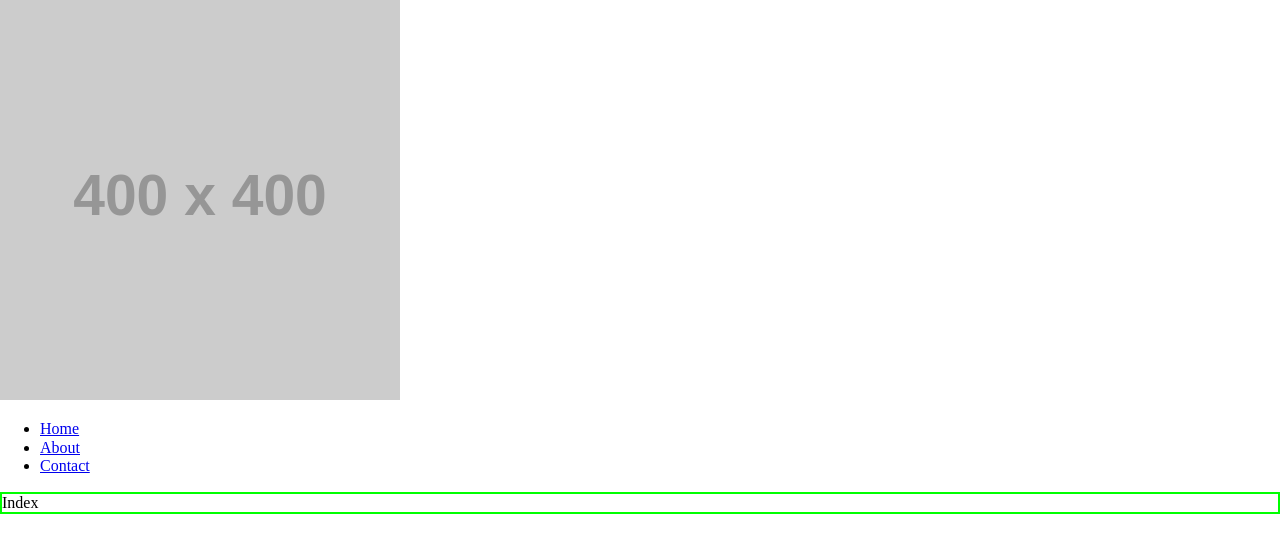
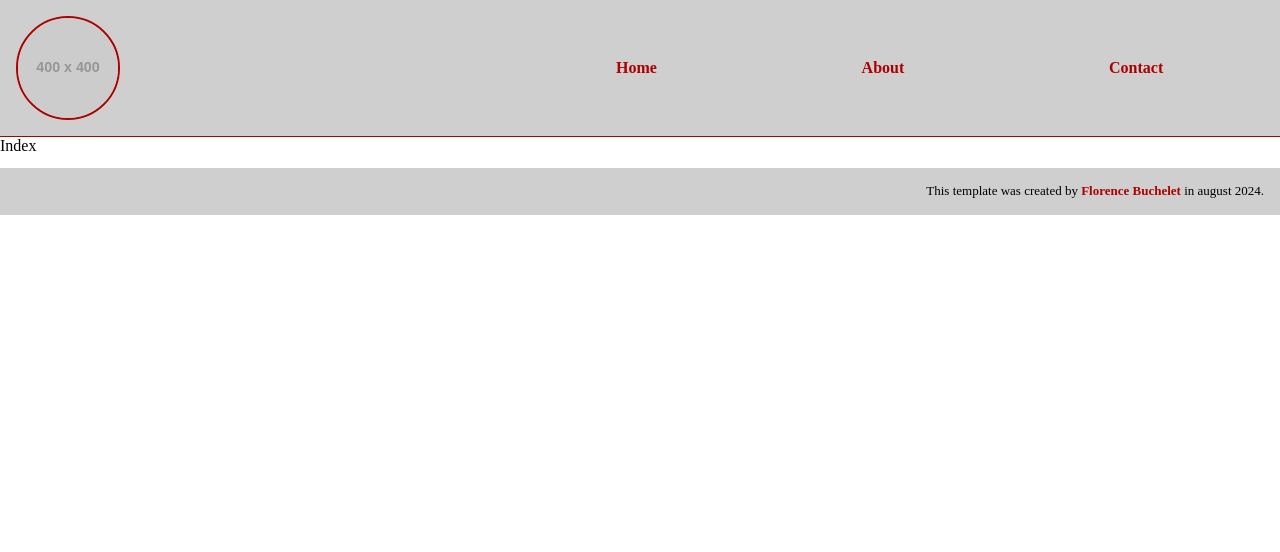
Before and after one commit to FlorenceBuchelet/nextTS-fullstack-template, a Next.js app in the folder frontend/: page / in a window 1280 px wide. Shown: the top 552 px of the page. Built offline with nearby package versions, Linux system fonts and the light colour scheme.

Commit message:
header and footer layout

```diff
--- a/frontend/src/layouts/Footer.tsx
+++ b/frontend/src/layouts/Footer.tsx
@@ -0,0 +1,11 @@
+import Link from "next/link";
+
+export default function Footer() {
+    return (
+        <>
+            <footer className="footer">
+                <p className="footer__p">This template was created by <Link href="https://github.com/FlorenceBuchelet">Florence Buchelet</Link> in august 2024.</p>
+            </footer>
+        </>
+    );
+}
--- a/frontend/src/layouts/Header.tsx
+++ b/frontend/src/layouts/Header.tsx
@@ -1,20 +1,17 @@
 import Image from "next/image";
 import Link from "next/link";
 
-export default function Layout({ children }: { children: React.ReactNode }) {
+export default function Header() {
     return (
         <>
-            <header>
-                <Image src="https://placehold.co/400" width={400} height={400} alt="placeholder" className="logo" />
-                <ul>
-                    <li><Link href="/index">Home</Link></li>
-                    <li><Link href="/about">About</Link></li>
-                    <li><Link href="/contact">Contact</Link></li>
+            <header className="header">
+                <Image src="https://placehold.co/400" width={400} height={400} alt="placeholder" className="header__logo" />
+                <ul className="header__links">
+                    <li className="header__link"><Link href="/">Home</Link></li>
+                    <li className="header__link"><Link href="/about">About</Link></li>
+                    <li className="header__link"><Link href="/contact">Contact</Link></li>
                 </ul>
             </header>
-            <section className="lime">
-                {children}
-            </section>
         </>
     );
 }
--- /dev/null
+++ b/frontend/src/layouts/Layout.tsx
@@ -0,0 +1,14 @@
+import Footer from "./Footer";
+import Header from "./Header";
+
+export default function Layout({ children }: { children: React.ReactNode }) {
+    return (
+        <>
+        <Header />
+            <section className="body">
+                {children}
+            </section>
+            <Footer />
+        </>
+    );
+}
--- a/frontend/src/pages/_app.tsx
+++ b/frontend/src/pages/_app.tsx
@@ -1,4 +1,4 @@
-import Layout from "@/layouts/Header";
+import Layout from "@/layouts/Layout";
 import '../styles/main.scss';
 import type { AppProps } from "next/app";
 import dynamic from "next/dynamic";
--- a/frontend/src/styles/abstracts/_variables.scss
+++ b/frontend/src/styles/abstracts/_variables.scss
@@ -1,3 +1,16 @@
-.lime {
-  border: 2px solid lime;
-}
+$main-highlight: rgb(173, 0, 0);
+$light-highlight: lighten($main-highlight, 40%);
+$dark-highlight: darken($main-highlight, 20%);
+
+
+$border-color: $main-highlight;
+$background-color: rgb(207, 207, 207);
+$background-neutral: rgb(226, 226, 226);
+
+
+// Links
+$base-link: $main-highlight;
+$visited-link: $light-highlight;
+$active-link: blue;
+$hovered-link: $dark-highlight;
+$focused-link: red;
--- a/frontend/src/styles/base/_base.scss
+++ b/frontend/src/styles/base/_base.scss
@@ -0,0 +1,25 @@
+a {
+    color: $base-link;
+    text-decoration: none;
+    font-weight: bold;
+    &:visited {
+        color: $visited-link;
+    }
+    &:active {
+        color: $active-link;
+    }
+    &:hover {
+        color: $hovered-link;
+    }
+    &:focus {
+        color: $focused-link;
+        padding-inline: 2px;
+    }
+}
+
+
+
+// debugging
+.lime {
+    border: 5px solid lime;
+}
--- a/frontend/src/styles/base/_reset.scss
+++ b/frontend/src/styles/base/_reset.scss
@@ -377,3 +377,7 @@ template {
 [hidden] {
     display: none;
 }
+
+ul {
+    list-style: none;
+}
--- a/frontend/src/styles/layouts/_footer.scss
+++ b/frontend/src/styles/layouts/_footer.scss
@@ -0,0 +1,8 @@
+.footer {
+    &__p {
+        font-size: small;
+        padding: 1rem;
+        text-align: end;
+        background-color: $background-color;
+    }
+}
--- a/frontend/src/styles/layouts/_header.scss
+++ b/frontend/src/styles/layouts/_header.scss
@@ -0,0 +1,20 @@
+.header {
+    display: flex;
+    justify-content: space-between;
+    padding: 1rem;
+    border-bottom: 1px solid $border-color;
+    background-color: $background-color;
+    &__logo {
+        border-radius: 50%;
+        max-width: 100px;
+        max-height: 100px;
+        border: 2px solid $border-color;
+    }
+    &__links {
+        width: 60%;
+        display: flex;
+        gap: 0.2rem;
+        justify-content: space-around;
+        align-items: center;
+    }
+}
--- a/frontend/src/styles/main.scss
+++ b/frontend/src/styles/main.scss
@@ -1,6 +1,7 @@
 // Import all CSS partials
 @import 'abstracts/variables';
 @import 'abstracts/mixins';
+@import 'abstracts/functions';
 @import 'base/reset';
 @import 'base/typography';
 @import 'base/base';
```
Also changed, not shown: 1 other file (tests, documents, lock files or other folders). Lines whose indentation alone changed are shown as unchanged.
